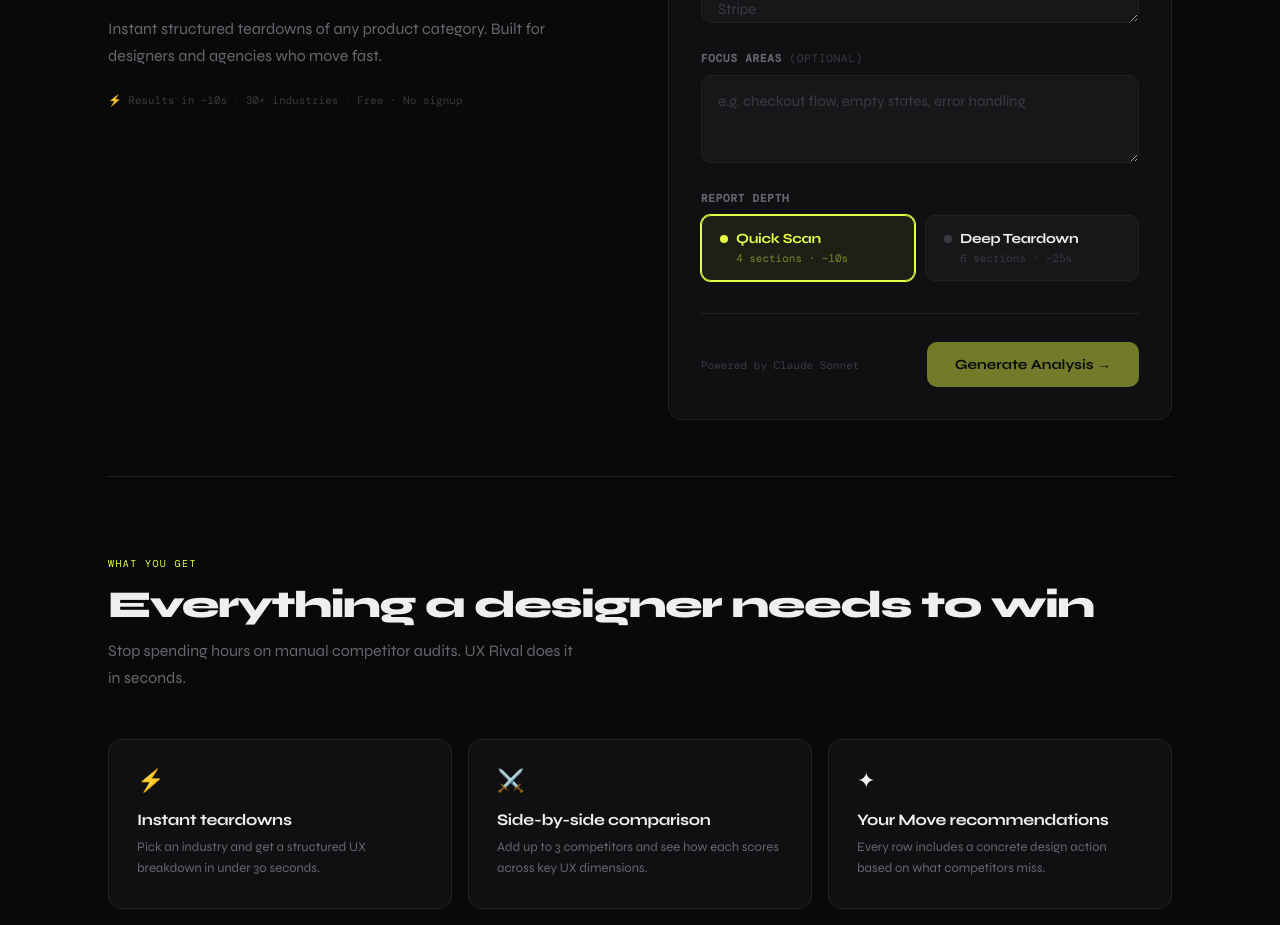
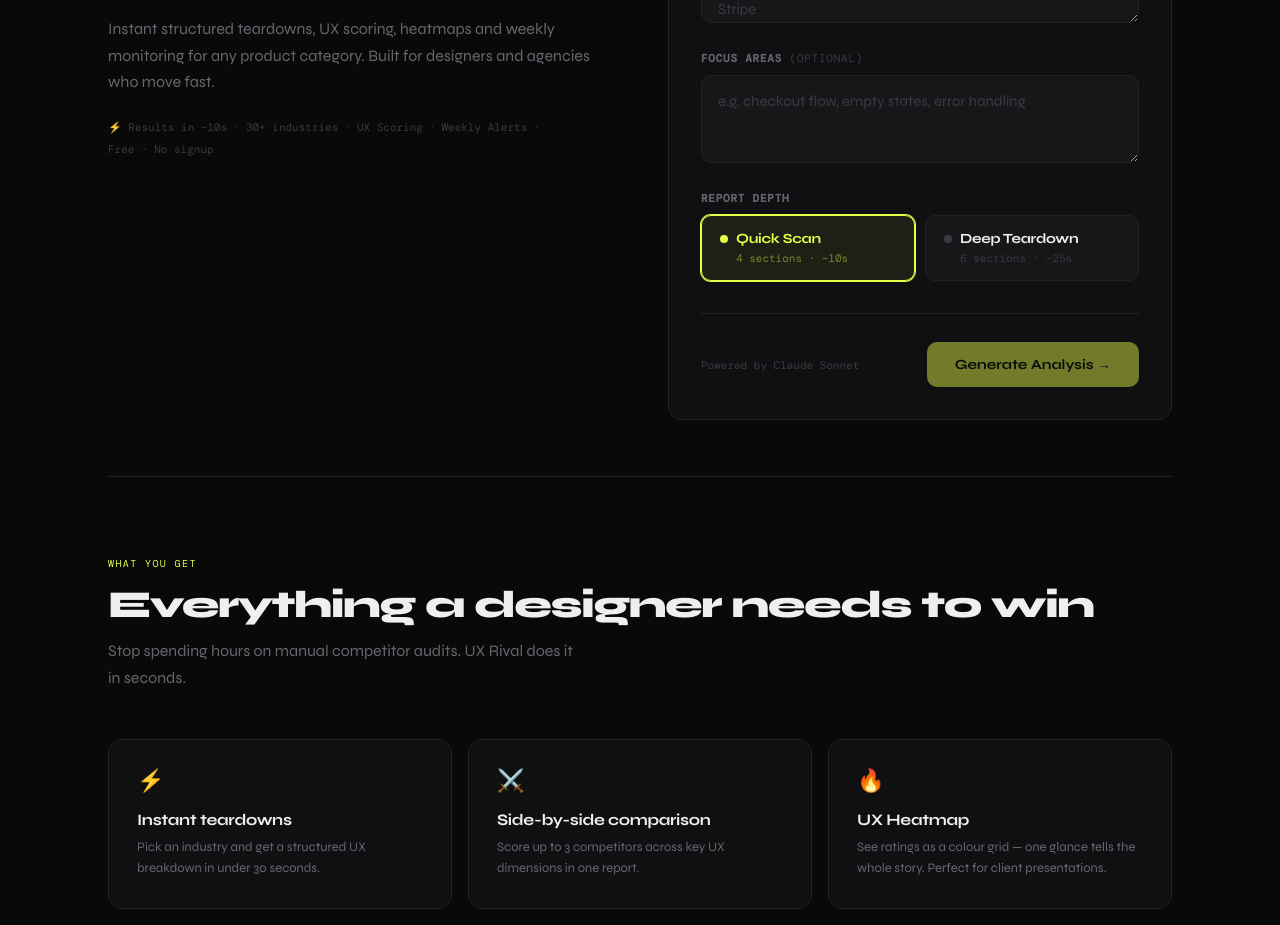
Before and after one commit to TommmyAyandele/Uxrival, a Next.js app: page / in a window 1280 px wide. Shown: the part 420-1345 px from the top of the page. Built offline with nearby package versions, Linux system fonts and the light colour scheme; a web font is replaced by a local one.

Commit message:
update landing page, improve watch button, fix key props

```diff
--- a/app/page.tsx
+++ b/app/page.tsx
@@ -686,10 +686,12 @@ export default function UXRival() {
             <div className="hero-left">
               <div className="hero-kicker">AI-powered UX intelligence</div>
               <h1 className="hero-h1">Know where your<br /><em>competitors</em><br />are failing</h1>
-              <p className="hero-sub">Instant structured teardowns of any product category. Built for designers and agencies who move fast.</p>
+              <p className="hero-sub">Instant structured teardowns, UX scoring, heatmaps and weekly monitoring for any product category. Built for designers and agencies who move fast.</p>
               <div className="hero-trust">
                 <span className="trust-item">⚡ Results in ~10s</span><span className="trust-sep">·</span>
                 <span className="trust-item">30+ industries</span><span className="trust-sep">·</span>
+                <span className="trust-item">UX Scoring</span><span className="trust-sep">·</span>
+                <span className="trust-item">Weekly Alerts</span><span className="trust-sep">·</span>
                 <span className="trust-item">Free · No signup</span>
               </div>
             </div>
@@ -821,11 +823,13 @@ export default function UXRival() {
             <div className="features-grid">
               {[
                 { icon: "⚡", title: "Instant teardowns", desc: "Pick an industry and get a structured UX breakdown in under 30 seconds." },
-                { icon: "⚔️", title: "Side-by-side comparison", desc: "Add up to 3 competitors and see how each scores across key UX dimensions." },
-                { icon: "✦", title: "Your Move recommendations", desc: "Every row includes a concrete design action based on what competitors miss." },
-                { icon: "📊", title: "Tabular reports", desc: "Clean comparison table with ratings, findings, and insights." },
-                { icon: "🔍", title: "Gap analysis", desc: "Each report surfaces the biggest unmet UX opportunity in the space." },
-                { icon: "🎯", title: "Depth control", desc: "Quick Scan for 4 dimensions, or Deep Teardown for a full 6-dimension audit." },
+                { icon: "⚔️", title: "Side-by-side comparison", desc: "Score up to 3 competitors across key UX dimensions in one report." },
+                { icon: "🔥", title: "UX Heatmap", desc: "See ratings as a colour grid — one glance tells the whole story. Perfect for client presentations." },
+                { icon: "✦", title: "Steal This Pattern", desc: "Every recommendation includes a real product that does it well. Stop guessing, start stealing." },
+                { icon: "📊", title: "UX Scoring", desc: "Every competitor gets a score out of 100. See who's winning and by how much." },
+                { icon: "👁", title: "Weekly Monitoring", desc: "Watch any product category and get re-run analyses delivered to your email weekly or monthly." },
+                { icon: "🎯", title: "My Product vs Market", desc: "Add your own product to the comparison and see exactly where you win and lose." },
+                { icon: "📄", title: "Export & Share", desc: "Export as PDF or share a live report link with clients instantly." },
               ].map((f) => <div key={f.title} className="feature-card"><div className="feature-icon">{f.icon}</div><div className="feature-title">{f.title}</div><div className="feature-desc">{f.desc}</div></div>)}
             </div>
           </section>
@@ -835,9 +839,9 @@ export default function UXRival() {
             <div className="steps-wrap" style={{ marginTop: 40 }}>
               <div className="steps">
                 {[
-                  { n: "01", title: "Pick your industry", desc: "Select from 30+ categories or type your own. Optionally add up to 3 competitors." },
-                  { n: "02", title: "Choose depth", desc: "Quick Scan for 4 areas. Deep Teardown for 6 detailed dimensions." },
-                  { n: "03", title: "Read your report", desc: "Ratings, findings, and Your Move recommendations — ready to act on." },
+                  { n: "01", title: "Pick your industry", desc: "Select from 30+ categories or type your own. Add up to 3 competitors or your own product." },
+                  { n: "02", title: "Customise your analysis", desc: "Choose depth, set focus areas, and switch between competitor mode or my product mode." },
+                  { n: "03", title: "Get your report", desc: "See scores, heatmap, steal-worthy patterns and Your Move recommendations. Export or share instantly." },
                 ].map((s) => <div key={s.n} className="step"><div className="step-num">STEP {s.n}</div><div className="step-title">{s.title}</div><div className="step-desc">{s.desc}</div></div>)}
               </div>
             </div>
@@ -851,6 +855,7 @@ export default function UXRival() {
                 { accent: "UX Agencies", desc: "Produce client-ready audits in minutes, not days." },
                 { accent: "Founders", desc: "Find UX gaps your competitors haven't filled yet." },
                 { accent: "Product Managers", desc: "Brief your design team with structured competitive context." },
+                { accent: "Startups", desc: "Benchmark your product against established players before you ship. Know where you stand from day one." },
               ].map((a) => <div key={a.accent} className="audience-card"><div className="audience-role"><span>{a.accent}</span></div><div className="audience-desc">{a.desc}</div></div>)}
             </div>
           </section>
```
